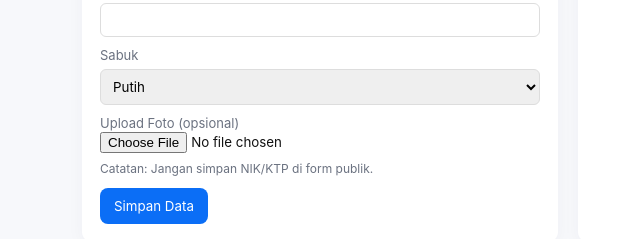
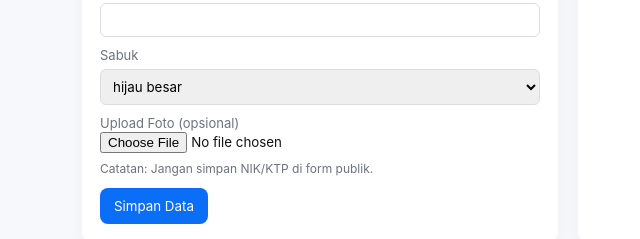
Before and after one commit to affan952/KTA.PAGAR-NUSA, a plain HTML site: page index.html in a window 1280 px wide. Shown: the part 526-765 px from the top of the page, 28-668 px from the left. Drawn offline with Linux system fonts and the light colour scheme.

Commit message:
Update index.html

```diff
--- a/index.html
+++ b/index.html
@@ -42,9 +42,7 @@
 
         <label>Sabuk</label>
         <select id="sabuk">
-          <option value="Putih">Putih</option>
-          <option value="Hijau">Hijau</option>
-          <option value="Hitam">Hitam</option>
+          <option value="Putih">hijau besar</option>
         </select>
 
         <label>Upload Foto (opsional)</label>
```
